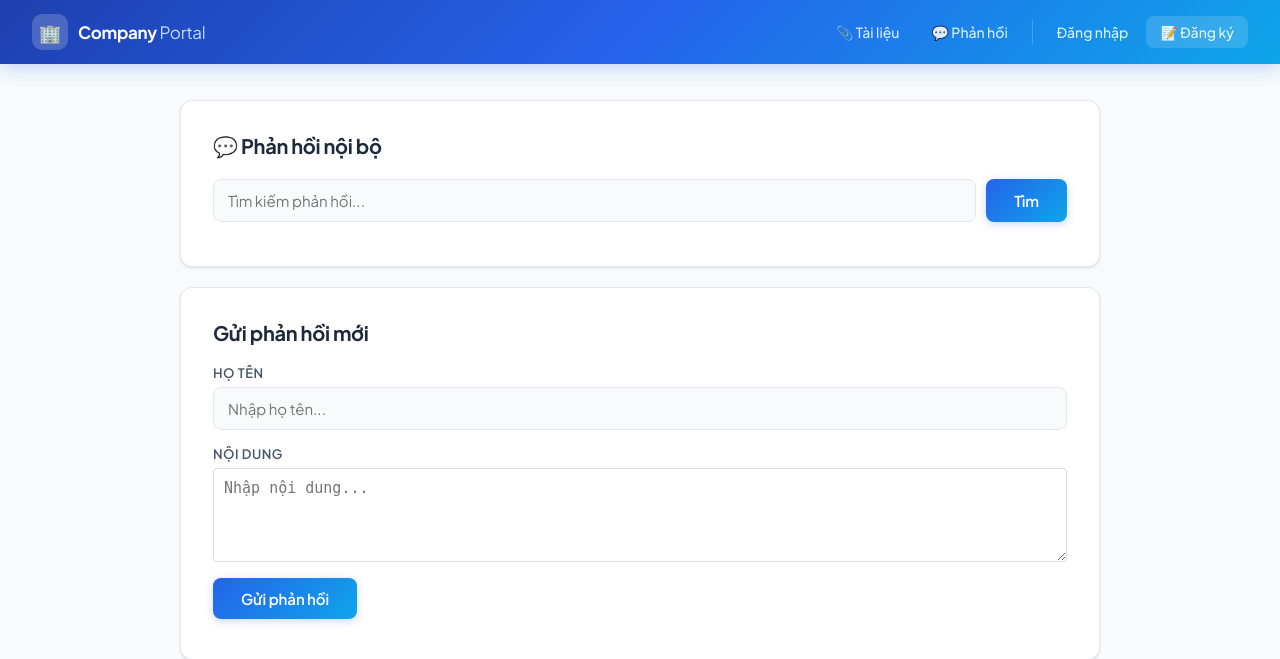
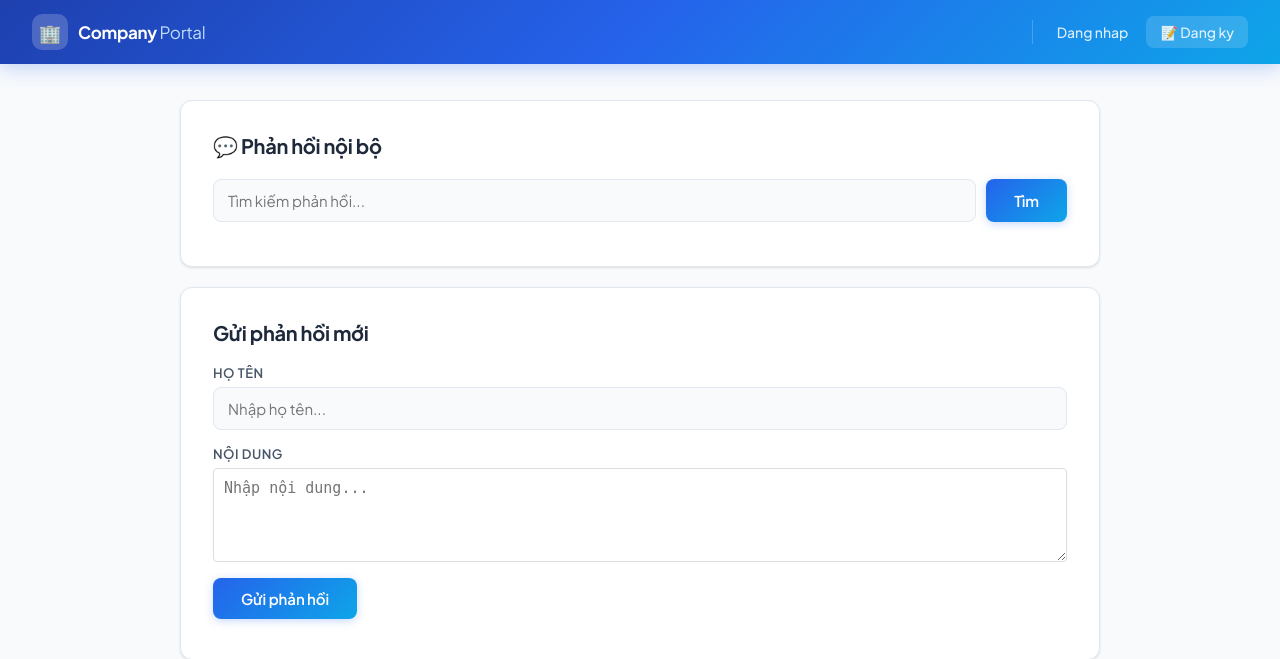
Before and after one commit to Vinhhungyn/DBS401, a PHP site: page /feedback.php in a window 1280 px wide. Shown: the top 659 px of the page. Run offline with PHP 8.4, Linux system fonts and the light colour scheme.

Commit message:
fix: an menu Nhan vien, Tai lieu, Phan hoi khi chua dang nhap

```diff
--- a/webapp-php/layout.php
+++ b/webapp-php/layout.php
@@ -1,13 +1,10 @@
 <?php
 // ============================================================
-// layout.php — Base HTML layout
+// layout.php — Base HTML layout (port 5000 - VULNERABLE)
 // ============================================================
 
 function render_layout(string $content): void {
   $user = $_SESSION['user'] ?? null;
-
-  // FIX: doc role tu JWT token (da verify), khong con doc tu session/cookie rieng
-
 
   $role = 'guest';
   if (isset($_COOKIE['token'])) {
@@ -17,7 +14,7 @@ function render_layout(string $content): void {
           $role = $payload['role'];
       }
   }
-  //============================================================
+
   $avatar = $_SESSION['avatar'] ?? null;
 
   $nav_user = '';
@@ -31,24 +28,30 @@ function render_layout(string $content): void {
           {$avatar_html}
           <span style='font-size:14px;color:white;'>{$user}</span>
         </a>
-        <a href='/logout.php'>Đăng xuất</a>";
+        <a href='/logout.php'>Dang xuat</a>";
 
       if ($role === 'admin') {
-          $nav_user .= "<a href='/sysconfig.php' style='color:#ffd54f;'>⚙ Cấu hình</a>";
+          $nav_user .= "<a href='/sysconfig.php' style='color:#ffd54f;'>&#9881; Cau hinh</a>";
       }
-    } else {
-      $nav_user = "<a href='/login.php'>Đăng nhập</a>
-                   <a href='/register.php' style='background:rgba(255,255,255,0.15);'>📝 Đăng ký</a>";
+  } else {
+      $nav_user = "<a href='/login.php'>Dang nhap</a>
+                   <a href='/register.php' style='background:rgba(255,255,255,0.15);'>&#128221; Dang ky</a>";
   }
 
-  // FIX: chi admin va manager moi thay menu "Nhan vien" (search.php)
-  // user thuong khong duoc thay link nay
+  // Chi hien menu Nhan vien khi da dang nhap va la admin/manager
   $nav_search = '';
-  if (in_array($role, ['admin', 'manager'], true)) {
-      $nav_search = '<a href="/search.php">👥 Nhân viên</a>';
+  if ($user && in_array($role, ['admin', 'manager'], true)) {
+      $nav_search = '<a href="/search.php">&#128101; Nhan vien</a>';
   }
 
-  // FIX: link logo cung tro theo role, khong luon la search.php
+  // Chi hien Tai lieu va Phan hoi khi da dang nhap
+  $nav_main = '';
+  if ($user) {
+      $nav_main = '
+        <a href="/upload.php">&#128206; Tai lieu</a>
+        <a href="/feedback.php">&#128172; Phan hoi</a>';
+  }
+
   $home_link = in_array($role, ['admin', 'manager'], true) ? '/search.php' : '/upload.php';
 
   echo <<<HTML
@@ -90,7 +93,6 @@ function render_layout(string $content): void {
     min-height: 100vh;
   }
 
-  /* NAVBAR */
   .navbar {
     background: linear-gradient(135deg, #1e40af 0%, #2563eb 50%, #0ea5e9 100%);
     padding: 0 32px;
@@ -162,14 +164,12 @@ function render_layout(string $content): void {
     margin: 0 6px;
   }
 
-  /* CONTAINER */
   .container {
     max-width: 960px;
     margin: 36px auto;
     padding: 0 20px;
   }
 
-  /* CARD */
   .card {
     background: white;
     border-radius: var(--radius);
@@ -190,7 +190,6 @@ function render_layout(string $content): void {
     letter-spacing: -0.3px;
   }
 
-  /* FORM */
   label {
     font-size: 13px;
     font-weight: 600;
@@ -246,7 +245,6 @@ function render_layout(string $content): void {
 
   button:active { transform: translateY(0); }
 
-  /* ALERTS */
   .alert-danger {
     background: #fef2f2;
     color: #dc2626;
@@ -269,7 +267,6 @@ function render_layout(string $content): void {
     font-weight: 500;
   }
 
-  /* TABLE */
   table { width: 100%; border-collapse: collapse; margin-top: 8px; }
 
   th {
@@ -293,7 +290,6 @@ function render_layout(string $content): void {
   tr:last-child td { border-bottom: none; }
   tr:hover td { background: var(--primary-light); }
 
-  /* BADGES */
   .badge {
     display: inline-flex;
     align-items: center;
@@ -309,7 +305,6 @@ function render_layout(string $content): void {
   .badge-user    { background: #eff6ff; color: #1d4ed8; }
   .badge-manager { background: #f3e8ff; color: #7e22ce; }
 
-  /* MISC */
   .hint { font-size: 12px; color: var(--gray-400); margin-top: 8px; }
   code {
     font-family: 'JetBrains Mono', 'Courier New', monospace;
@@ -322,10 +317,7 @@ function render_layout(string $content): void {
 
   a { color: var(--primary); }
 
-  /* PAGE HEADER */
-  .page-header {
-    margin-bottom: 24px;
-  }
+  .page-header { margin-bottom: 24px; }
   .page-header h1 {
     font-size: 26px;
     font-weight: 700;
@@ -343,14 +335,13 @@ function render_layout(string $content): void {
 
 <nav class="navbar">
   <a href="{$home_link}" class="navbar-brand">
-    <div class="navbar-logo">🏢</div>
+    <div class="navbar-logo">&#127970;</div>
     <div class="navbar-title">Company <span>Portal</span></div>
   </a>
 
   <div class="navbar-nav">
     {$nav_search}
-    <a href="/upload.php">📎 Tài liệu</a>
-    <a href="/feedback.php">💬 Phản hồi</a>
+    {$nav_main}
     <div class="navbar-divider"></div>
     {$nav_user}
   </div>
```
Also changed, not shown: webapp-php-patched/layout.php (+23 -28 lines).
